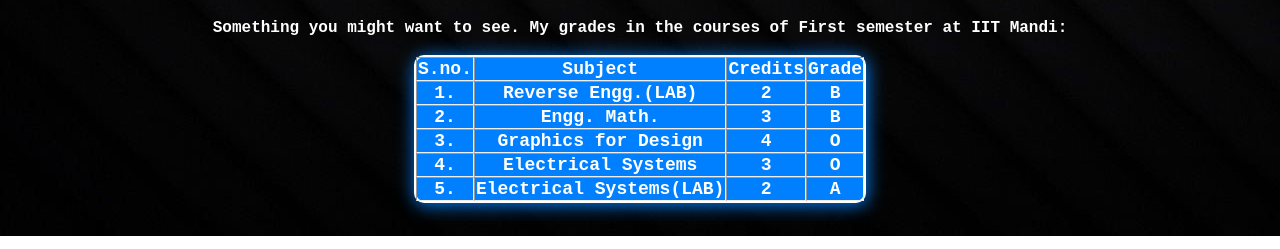
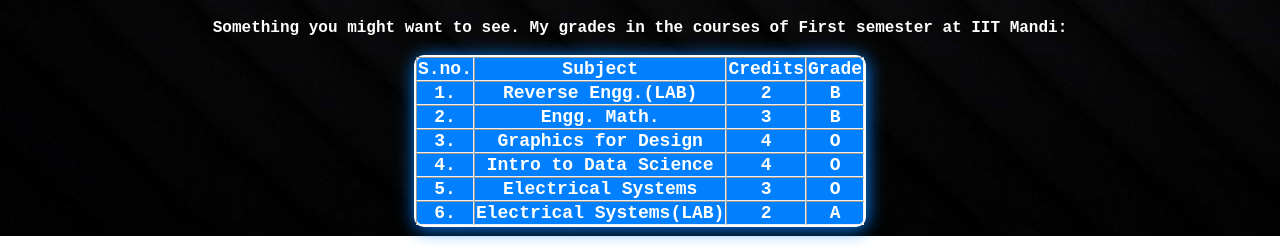
Before and after one commit to shashwat0003/prakharuniyal.github.io, a plain HTML site: page index.html in a window 1280 px wide. Shown: the part 964-1213 px from the top of the page. Drawn offline with Linux system fonts and the light colour scheme; a web font is replaced by a local one.

Commit message:
Added IC152 Grades in the Table

```diff
--- a/index.html
+++ b/index.html
@@ -187,15 +187,22 @@
     			<th>O</th>
     		</tr>
 
+        <tr>
+          <th>4.</th>
+          <th>Intro to Data Science</th>
+          <th>4</th>
+          <th>O</th>
+        </tr>
+
     		<tr>
-    			<th>4.</th>
+    			<th>5.</th>
     			<th>Electrical Systems</th>
     			<th>3</th>
     			<th>O</th>
     		</tr>
 
     		<tr>
-    			<th>5.</th>
+    			<th>6.</th>
     			<th>Electrical Systems(LAB)</th>
     			<th>2</th>
     			<th>A</th>
```
